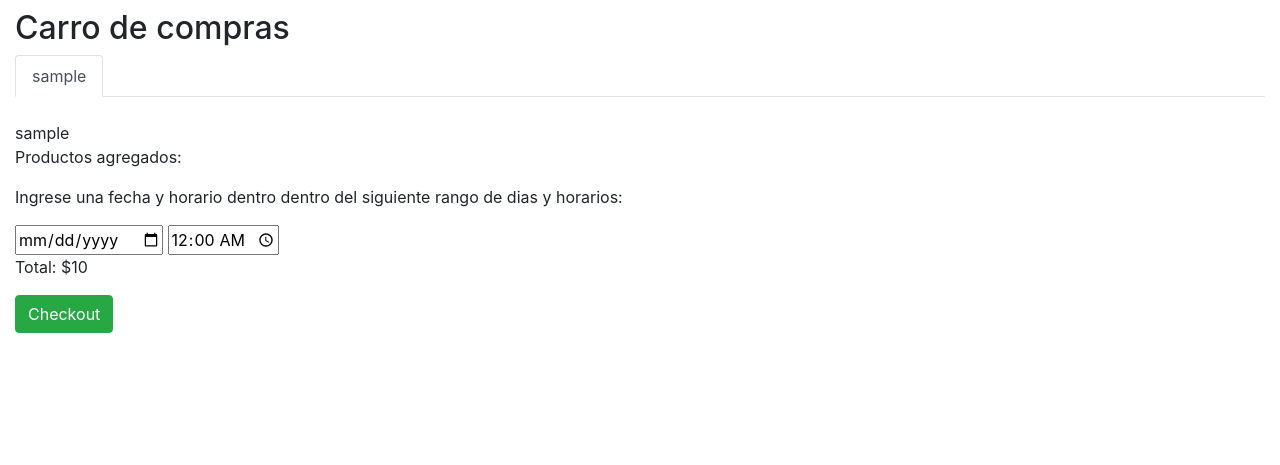
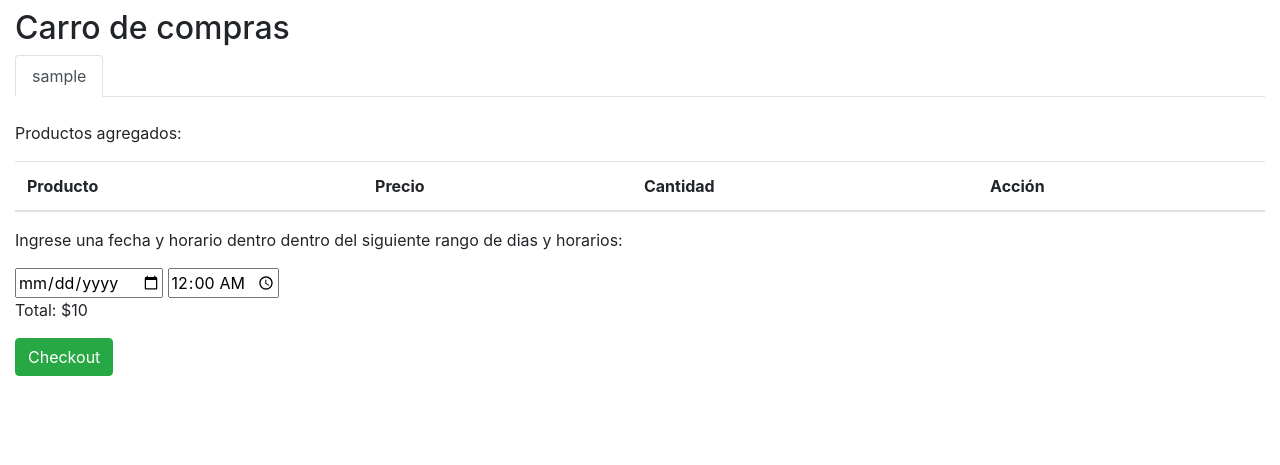
Before and after one commit to RicardoRochaDev/GestionProducto2022, a Django app: template sistemadecompra/templates/sistemadecompra/verCarrito.html in a window 1280 px wide. Shown: the part 56-521 px from the top of the page. Run offline with Django 4.2, Linux system fonts and the light colour scheme; tables that the repository leaves empty hold one stand-in row (values such as "Sample post"); the template is opened without the code that fills it: values that come from a table or form of the project are taken from there, most other values are stand-ins (such as "Sample title", 1, 10 or a date in 2020); lists and menus that the app fills with data are empty; some libraries are stand-ins or nearby versions.

Commit message:
nuevos cambios en el carrito para poder registrar la cantidad del pedido cargado (SIN TERMINAR)

```diff
--- a/datos/Producto.json
+++ b/datos/Producto.json
@@ -6,7 +6,7 @@
         "Descripcion": "Bebida con gas",
         "Valor": 500,
         "imagenUrl" : "http://www.mojitos.com.ar/images/fotos/prd/10_Coca-Cola-2.5l.jpg",
-        "Proveedor": "La pronto"
+        "Proveedor": "Lapronto"
     },
     {
         "Nombre": "Agua 1.5L",
@@ -15,7 +15,7 @@
         "Descripcion": " Bebida sin gas",
         "Valor": 200,
         "imagenUrl" : "https://d1on8qs0xdu5jz.cloudfront.net/webapp/images/productos/b/0000001000/1002.jpg",
-        "Proveedor": "La pronto"
+        "Proveedor": "Lapronto"
     },
     {
         "Nombre": "Agua 2.5L",
@@ -24,7 +24,7 @@
         "Descripcion": " Bebida sin gas",
         "Valor": 300,
         "imagenUrl" : "https://http2.mlstatic.com/D_NQ_NP_861910-MLA46946865742_082021-O.webp",
-        "Proveedor": "La pronto"
+        "Proveedor": "Lapronto"
     },
     {
         "Nombre": "Pan",
--- a/datos/Proveedor.json
+++ b/datos/Proveedor.json
@@ -8,7 +8,7 @@
         "Longitud": -68.34110891534431,
         "Telefono": 15417928,
         "Email": "fede-l-@hotmail.com",
-        "NombreUsuario": "La pronto",
+        "NombreUsuario": "Lapronto",
         "Contrasenia": "monitor2022",
         "DescripcionNegocio": "Kiosco"
     },
--- a/sistemadecompra/processors.py
+++ b/sistemadecompra/processors.py
@@ -27,7 +27,16 @@ def notificaciones(request):
 
 
             carrito_session = request.session.get('carrito', [])
-            cantidad_items_carrito = len( carrito_session)
+            cantidad_items_carrito = 0
+
+            # solo por las dudas, filtro la lista de diccionarios para sacar los diccionarios vacios (pueden llegar a quedar diccionarios vacios a veces)
+            carrito_session = list(filter(None, carrito_session))
+            request.session['carrito']= carrito_session
+
+            for item in carrito_session:
+                print("item")
+                print(item)
+                cantidad_items_carrito += next(iter(item.values()))
 
 
         if hasattr(request.user, 'proveedor'):
--- a/sistemadecompra/templates/sistemadecompra/verCarrito.html
+++ b/sistemadecompra/templates/sistemadecompra/verCarrito.html
@@ -45,20 +45,69 @@ Carrito
                 {% for prov in losProveedores %}
                 <div class="tab-pane fade {{ forloop.first|yesno:"show active," }}" id="panel{{prov.id}}" role="tabpanel" aria-labelledby="{{prov.id}}-tab">
                     <br>
-                    {{prov.user.username}}
                     <p>Productos agregados:</p>
-                    <ul>
-                        {% for producto in elCarrito %}
-                            {% if prov == producto.proveedor %}
-                                <li>
-                                    {{producto.nombre}}  ${{producto.valor}}
-                                    <a class="btn btn-danger" href="{% url 'elimimar_item_carrito' producto.id %}" role="button">
-                                        <i class="bi bi-trash3"></i>
-                                    </a>
-                                </li>
+                    {% comment %} <ul>
+                        {% for productoCantidad in elCarrito %}
+                            {% if prov == productoCantidad.producto.proveedor %}
+                                <div class="row">
+                                    <div class="col-md-12">
+                                        <li>
+                                            <div class="row">
+                                                <div class="col-md-2">
+                                                    {{productoCantidad.producto.nombre}}
+                                                </div>
+                                                <div class="col-md-1">
+                                                    ${{productoCantidad.producto.valor}}
+                                                </div>
+                                                <div class="col-md-1">
+                                                    <div class="form-group">
+                                                        <input class="form-control" type="number" id="cantProd{{productoCantidad.producto.id}}" name="cantProd{{productoCantidad.producto.id}}" value="{{productoCantidad.cantidad}}" min="1">
+
+                                                    </div>
+                                                </div>
+                                                <div class="col-md-2">
+                                                    <a class="btn btn-danger" href="{% url 'elimimar_item_carrito' productoCantidad.producto.id %}" role="button">
+                                                        <i class="bi bi-trash3"></i>
+                                                    </a>
+                                                </div>
+                                            </div>
+                                        </li>
+                                    </div>
+                                </div>
                             {% endif %}
                         {% endfor %}
-                    </ul>
+                    </ul> {% endcomment %}
+
+
+                    <table class="table table-striped">
+                        <thead>
+                          <tr>
+                            <th scope="col">Producto</th>
+                            <th scope="col">Precio</th>
+                            <th scope="col">Cantidad</th>
+                            <th scope="col">Acción</th>
+                          </tr>
+                        </thead>
+                        <tbody>
+                            {% for productoCantidad in elCarrito %}
+                                {% if prov == productoCantidad.producto.proveedor %}
+                                <tr>
+                                    <td>{{productoCantidad.producto.nombre}}</td>
+                                    <td>${{productoCantidad.producto.valor}}</td>
+                                    <td style="width: 16.66%">
+                                        <input class="form-control" type="number" id="cantProd{{productoCantidad.producto.id}}" name="cantProd{{productoCantidad.producto.id}}" value="{{productoCantidad.cantidad}}" min="1">
+                                    </td>
+                                    <td>
+                                        <a class="btn btn-danger" href="{% url 'elimimar_item_carrito' productoCantidad.producto.id %}" role="button">
+                                            <i class="bi bi-trash3"></i>
+                                        </a>
+                                    </td>
+                                  </tr>
+                                {% endif %}
+                            {% endfor %}
+                        </tbody>
+                      </table>
+
 
                     <p>Ingrese una fecha y horario dentro dentro del siguiente rango de dias y horarios: </p>
                     <ul>
```
Also changed, not shown: sistemadecompra/views.py (+71 -15 lines).
